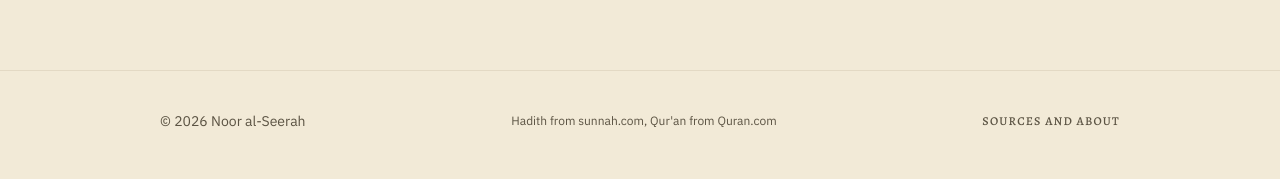
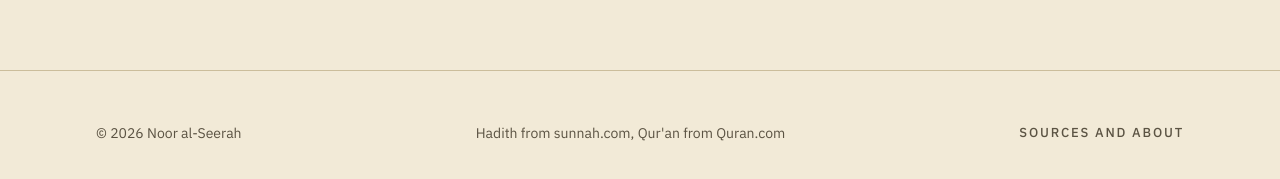
Before and after one commit to Abdalla-Eldoumani/seerah, a Next.js app: page /en/era/pre-prophethood/pre-001 in a window 1280 px wide. Shown: the part 2447-2626 px from the top of the page. Built offline with nearby package versions, Linux system fonts and the light colour scheme; no server answers.

Commit message:
restyle the footer on the new tokens at readable sizes

```diff
--- a/src/components/layout/Footer.tsx
+++ b/src/components/layout/Footer.tsx
@@ -6,18 +6,18 @@ export function Footer() {
   const year = new Date().getFullYear();
 
   return (
-    <footer className="border-t border-gold/15 mt-16">
-      <div className="mx-auto max-w-5xl px-4 sm:px-6 lg:px-8 py-10">
-        <div className="flex flex-col sm:flex-row items-center justify-between gap-4 text-sm text-ink-soft">
+    <footer className="mt-16 border-t border-line">
+      <div className="mx-auto max-w-6xl px-4 py-10 sm:px-6 lg:px-8">
+        <div className="flex flex-col items-center justify-between gap-4 text-sm text-ink-soft sm:flex-row">
           <p className="font-body">{t('footer.copyright', { year })}</p>
 
-          <p className="font-body text-center text-xs max-w-xs">
+          <p className="max-w-sm text-center font-body">
             {t('footer.verifiedNote')}
           </p>
 
           <Link
             href="/about"
-            className="font-display text-xs tracking-widest uppercase text-ink-soft hover:text-gold-dark transition-colors"
+            className="inline-flex min-h-11 items-center text-[0.8125rem] font-medium uppercase tracking-[0.14em] text-ink-soft transition-colors hover:text-terracotta rtl:text-[0.9375rem]"
           >
             {t('footer.sourcesLink')}
           </Link>
```
